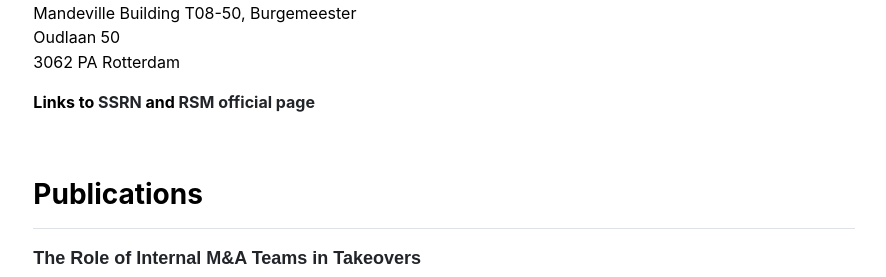
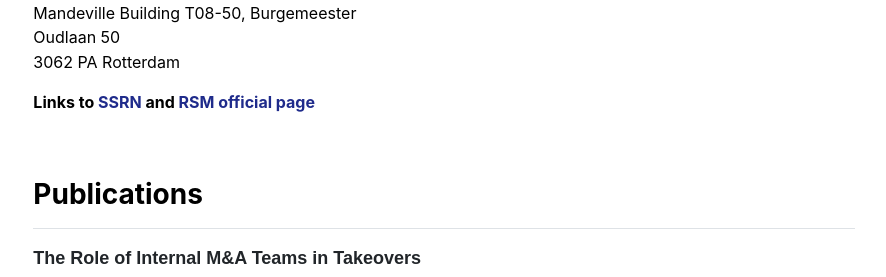
Before and after one commit to guosongxu/guosongxu.github.io, a Jekyll site: the page built from index.md, in a window 1280 px wide. Shown: the part 398-675 px from the top of the page, without its empty margins (196-1082 px from the left). Built offline with Jekyll 4.4.1, drawn with Linux system fonts in a browser that asks for light colours.

Commit message:
Update main.scss

```diff
--- a/_sass/main.scss
+++ b/_sass/main.scss
@@ -1,7 +1,7 @@
 $backgroundColor: #ffffff;
 $bodyColor: #000000;
 $bodyFont: -apple-system,BlinkMacSystemFont,"Segoe UI",Helvetica,Arial,sans-serif,"Apple Color Emoji","Segoe UI Emoji","Segoe UI Symbol";
-$linkColor: #212529 !important;
+$linkColor: #212529;
 
 body {
   background: $backgroundColor;
```
